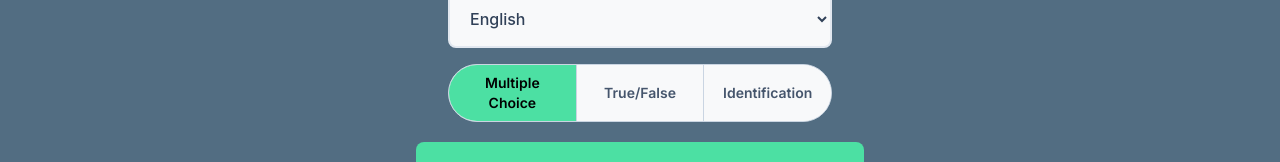
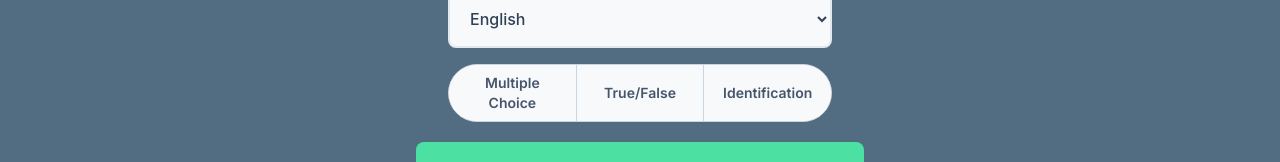
Before and after one commit to Adrian7373/Quizify-AI-Driven-Quiz-Generation-and-Gamification, a Next.js app: page / in a window 1280 px wide. Shown: the part 573-735 px from the top of the page. Built offline with nearby package versions, Linux system fonts and the light colour scheme; no server answers.

Commit message:
Minor case fix

```diff
--- a/src/app/_components/HomeClient.tsx
+++ b/src/app/_components/HomeClient.tsx
@@ -25,7 +25,7 @@ export default function HomeClient({ initialUser }: HomeClientProps) {
   //Data state
   const [quizData, setQuizData] = useState<QuizData | null>(null)
   const [selectedOption, setSelectedOption] = useState<InputOption>('Text');
-  const [selectedType, setSelectedType] = useState<QuizType>("Multiple Choice")
+  const [selectedType, setSelectedType] = useState<QuizType>("MULTIPLE_CHOICE")
   const [uploadedFile, setUploadedFile] = useState<File | null>(null)
   const [textInput, setTextInput] = useState("");
   const [uploadedImage, setUploadedImage] = useState<File | null>(null)
```
